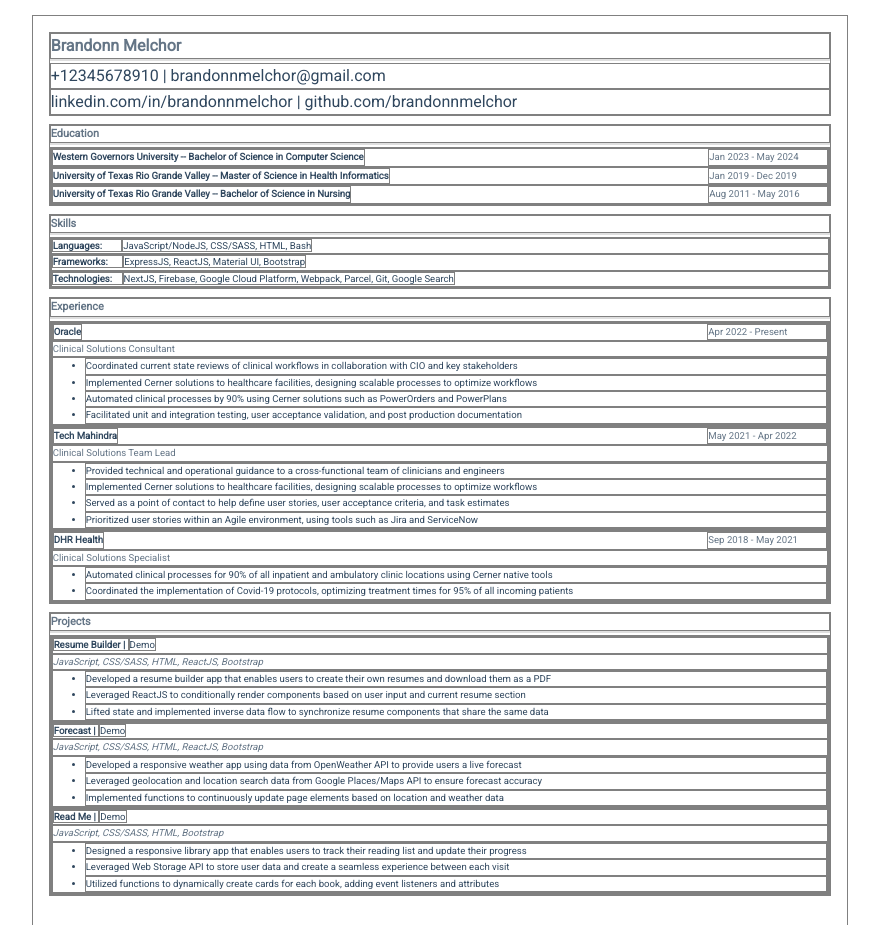
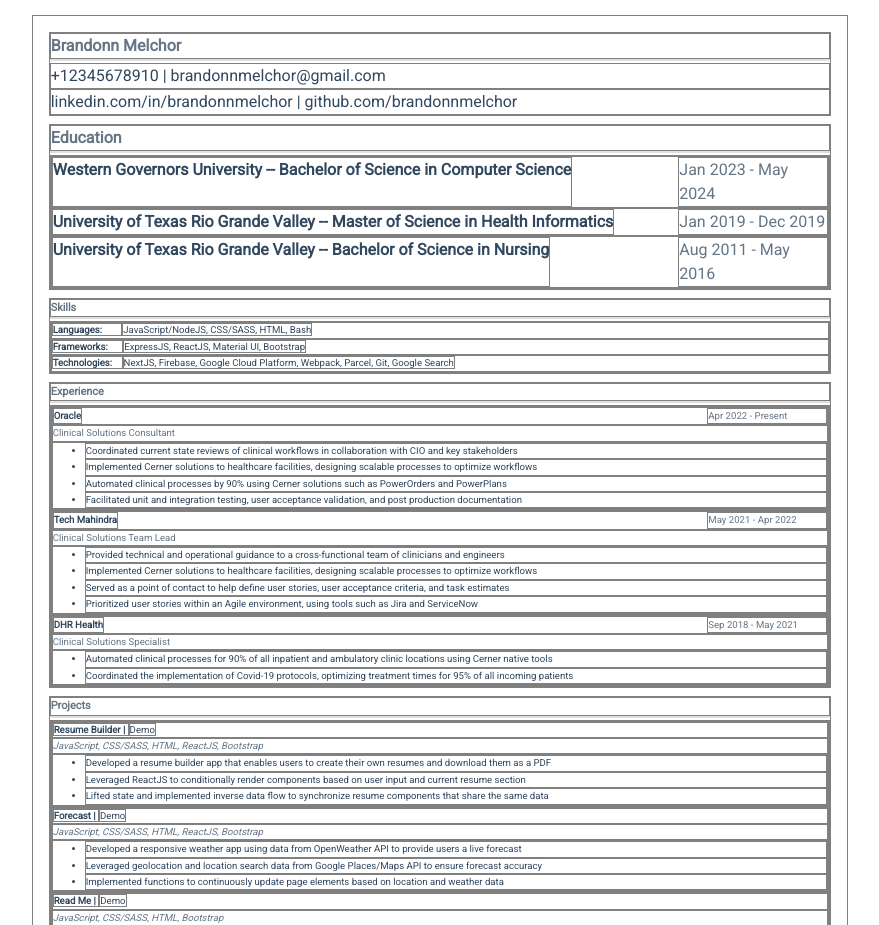
Before and after one commit to brandonnmelchor/resume-builder, a React (Create React App) app: page / in a window 1280 px wide. Shown: the part 940-1865 px from the top of the page, without its empty margins (200-1079 px from the left). Built offline with nearby package versions, Linux system fonts and the light colour scheme.

Commit message:
update education pdf styles

```diff
--- a/src/components/pdf_components/EducationPDF.js
+++ b/src/components/pdf_components/EducationPDF.js
@@ -7,9 +7,9 @@ export default class EducationPDF extends React.Component {
 
     return (
       <div className="w-100 mb-2">
-        <div className="section-header fw-bold gray">Education</div>
+        <div className="pdf-header fw-bold gray">Education</div>
         <hr />
-        <div className="section-content">
+        <div className="pdf-content">
           {education.map((entry) => (
             <EducationEntry key={entry.id} educationEntry={entry} />
           ))}
@@ -28,7 +28,7 @@ class EducationEntry extends React.Component {
         <div className="fw-bold">
           {schoolName} -- {degree} in {major}
         </div>
-        <div className="gray" style={{ width: "120px" }}>
+        <div className="gray" style={{ width: "150px" }}>
           {startMonth} {startYear} - {endMonth} {endYear}
         </div>
       </div>
```
